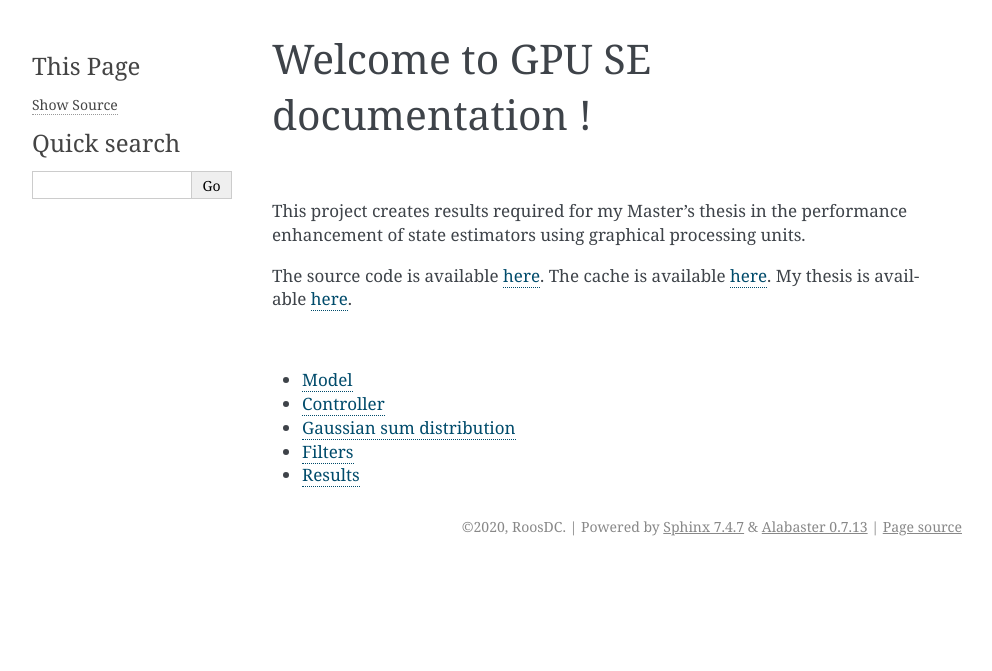
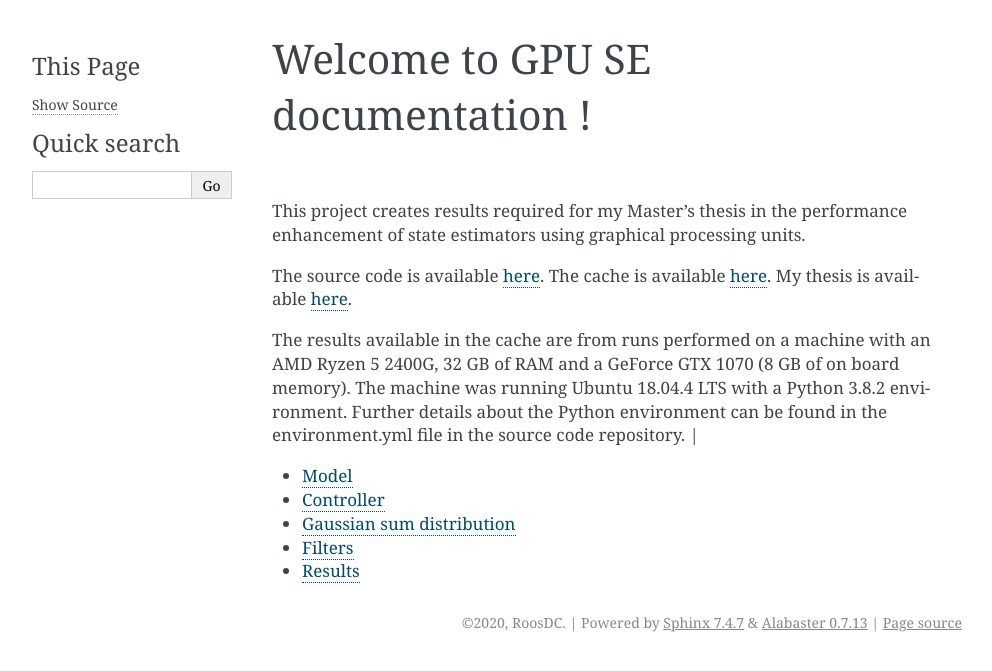
Before and after one commit to AlgorithmicAmoeba/gpu_se, a Sphinx documentation site: the page built from docs/index.rst, in a window 1280 px wide. Shown: the top 671 px of the page, without its empty margins (148-1140 px from the left). Built offline with Sphinx 7.4.7, drawn with Linux system fonts in a browser that asks for light colours; formulas are drawn with MathJax 3.

Commit message:
Add hardware info to documentation

```diff
--- a/docs/index.rst
+++ b/docs/index.rst
@@ -14,6 +14,11 @@ The source code is available `here <https://github.com/darren-roos/gpu_se>`__.
 The cache is available `here <github.com/darren-roos/picklejar>`__.
 My thesis is available `here <github.com/darren-roos/thesis>`__.
 
+The results available in the cache are from runs performed on a machine with an AMD Ryzen 5 2400G,
+32 GB of RAM and a GeForce GTX 1070 (8 GB of on board memory).
+The machine was running Ubuntu 18.04.4 LTS with a Python 3.8.2 environment.
+Further details about the Python environment can be found in the environment.yml file in
+the source code repository.
 |
 
 .. maxdepth = 1 means the Table of Contents will only links to the separate pages of the documentation.
```
Also changed, not shown: README.md (+12 -0 lines).
